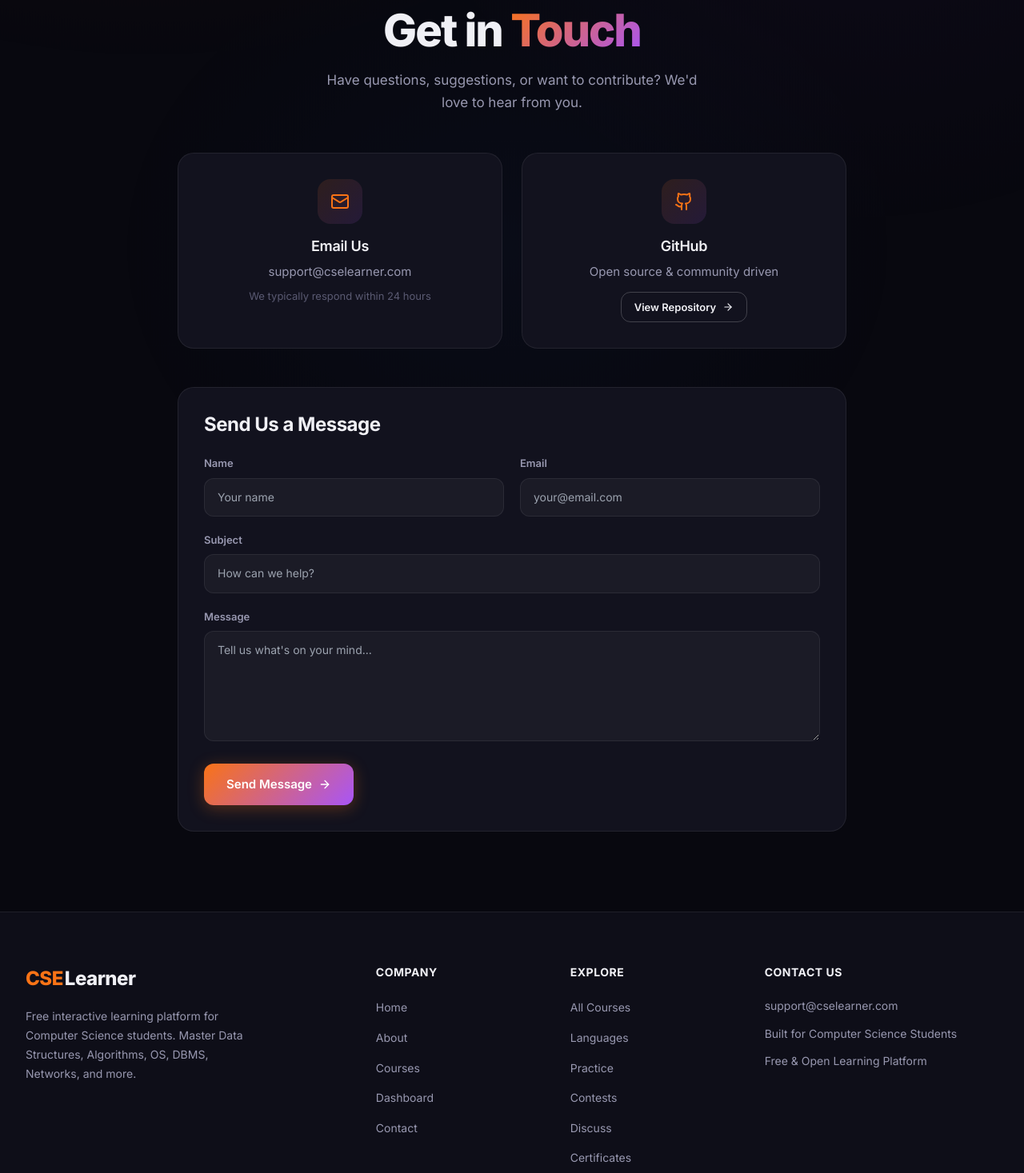
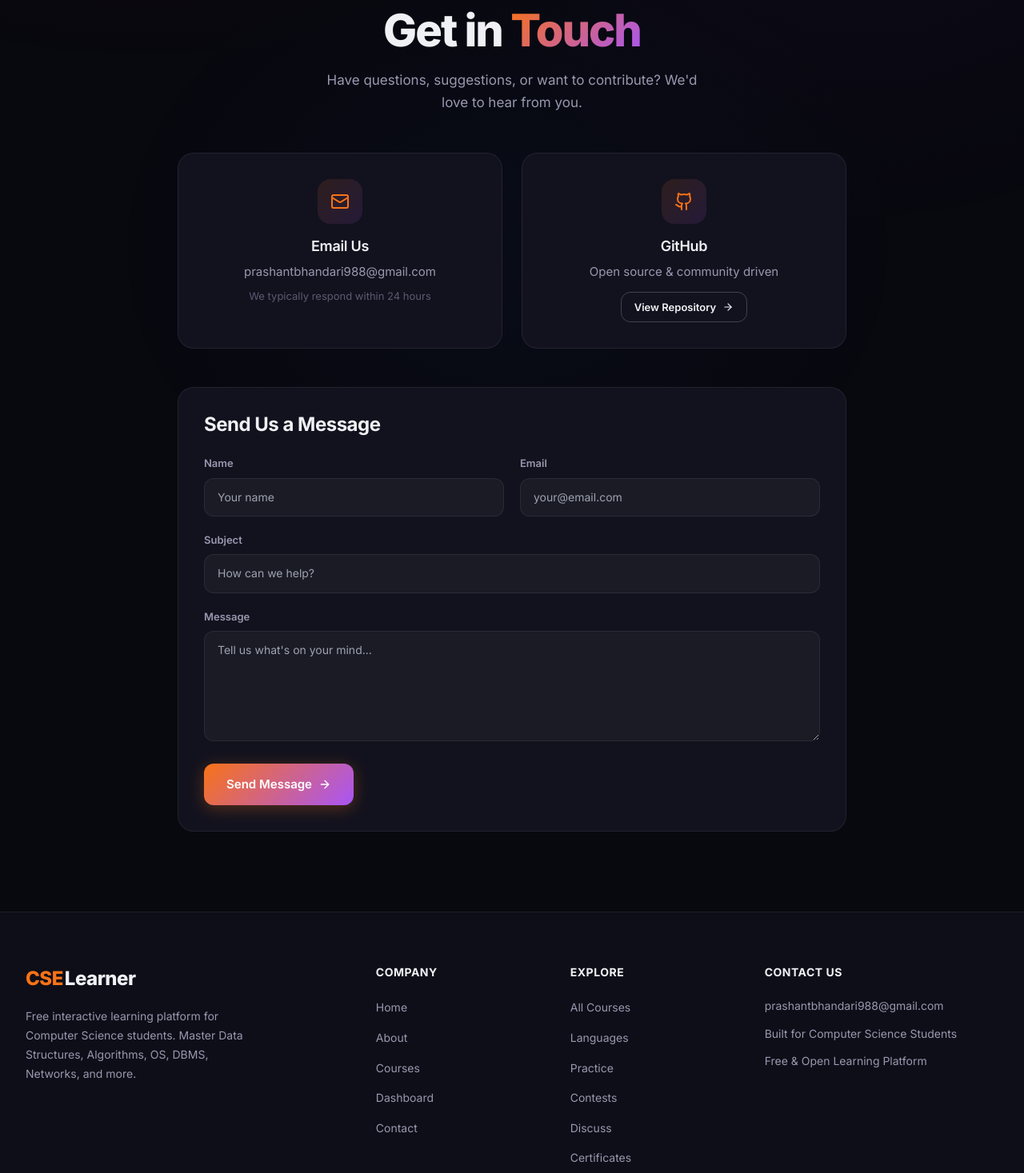
Before and after one commit to Knight-rule/cse-learner, a Next.js app: page /contact in a window 1280 px wide. Shown: the part 263-1730 px from the top of the page at 80% size. Built offline with nearby package versions, Linux system fonts and the light colour scheme; no server answers.

Commit message:
fix: update contact email to prashantbhandari988@gmail.com

```diff
--- a/src/app/contact/page.tsx
+++ b/src/app/contact/page.tsx
@@ -30,7 +30,7 @@ export default function ContactPage() {
               <Mail size={24} />
             </div>
             <h3 className="heading-sm mb-2">Email Us</h3>
-            <p className="body-md">support@cselearner.com</p>
+            <p className="body-md">prashantbhandari988@gmail.com</p>
             <p className="body-sm" style={{ marginTop: 8 }}>We typically respond within 24 hours</p>
           </div>
           <div className="glass-card p-8 text-center">
--- a/src/components/Footer.tsx
+++ b/src/components/Footer.tsx
@@ -40,7 +40,7 @@ export default function Footer() {
           <div>
             <h4 className="footer-heading">Contact Us</h4>
             <ul className="footer-links footer-contact">
-              <li>support@cselearner.com</li>
+              <li>prashantbhandari988@gmail.com</li>
               <li>Built for Computer Science Students</li>
               <li>Free &amp; Open Learning Platform</li>
             </ul>
```
